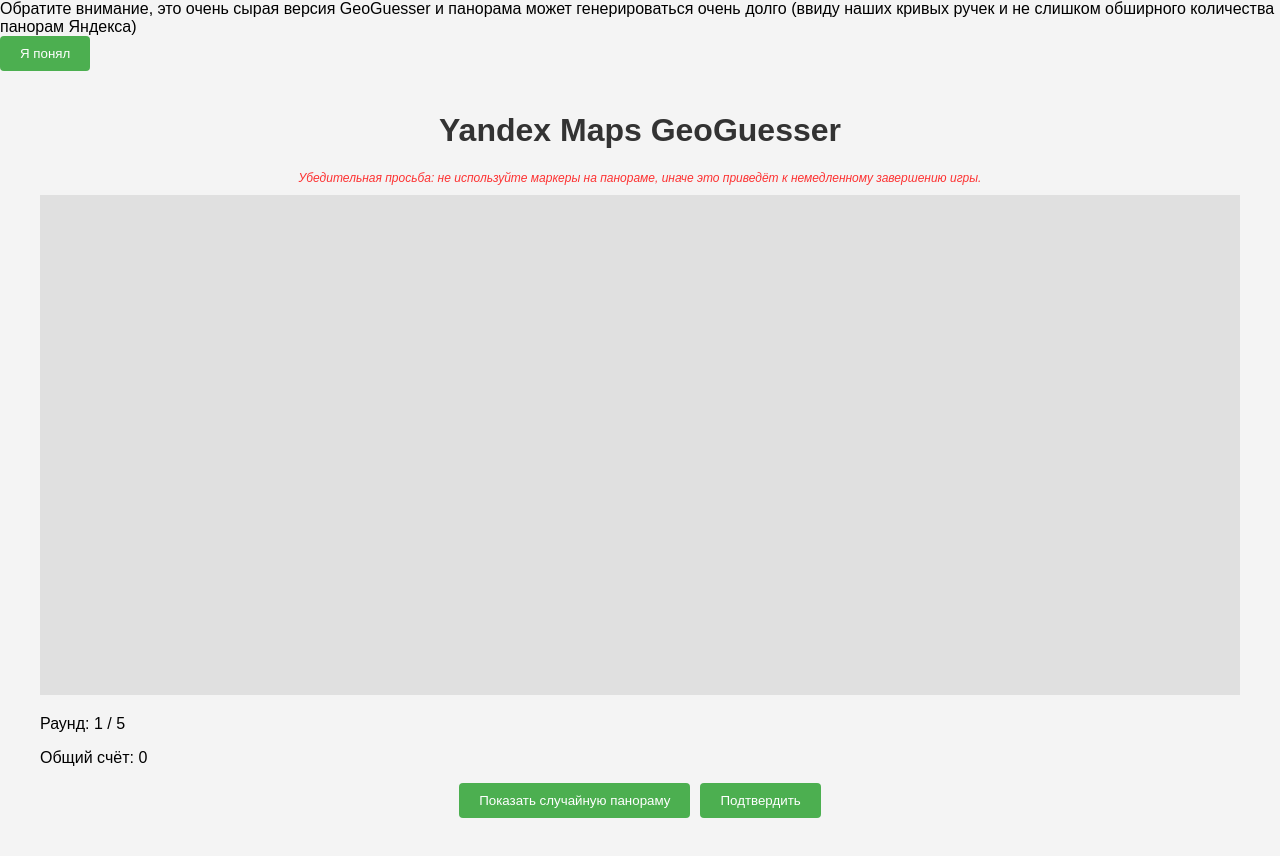
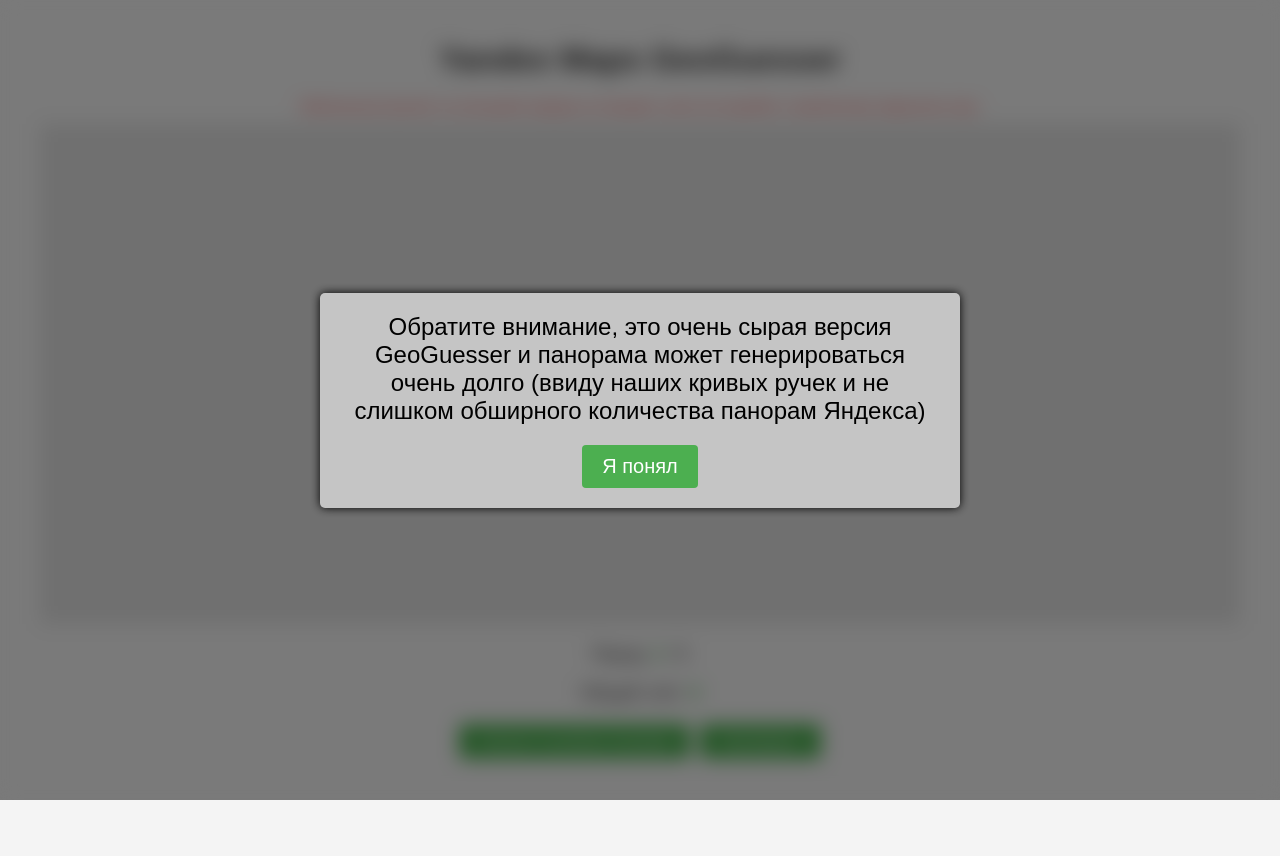
Before and after one commit to X4vi3/YaMapGeoGuesser, a website: page index.html in a window 1280 px wide. Drawn offline with nearby package versions, Linux system fonts and the light colour scheme.

Commit message:
Добавлены стили для новых контейнеров раундов и общего счёта.

```diff
--- a/styles.css
+++ b/styles.css
@@ -80,3 +80,63 @@
     cursor: not-allowed;
     opacity: 0.6;
 }
+
+/*ТЕСТ*/
+.b-container {
+    width: 200px;
+    height: 150px;
+    background-color: #ccc;
+    margin: 0px auto;
+    padding: 10px;
+    font-size: 30px;
+    color: #fff;
+}
+
+.b-popup {
+    width: 100%;
+    height: 100%;
+    background-color: rgba(0, 0, 0, 0.5);
+    overflow: hidden;
+    position: fixed;
+    top: 0;
+    left: 0;
+    display: flex;
+    justify-content: center;
+    align-items: center;
+    z-index: 9999;
+    backdrop-filter: blur(10px);
+}
+
+.b-popup .b-popup-content {
+    width: 600px;
+    max-width: 90%;
+    padding: 20px;
+    background-color: #c5c5c5;
+    border-radius: 5px;
+    box-shadow: 0 0 10px #000;
+    position: relative;
+    font-size: 24px;
+    text-align: center;
+}
+
+.hide_popup {
+    margin-top: 20px;
+    text-align: center;
+}
+
+.hide_popup button {
+    font-size: 20px;
+    padding: 10px 20px;
+}
+
+.score-board {
+    text-align: center;
+    margin-bottom: 20px;
+    font-size: 18px;
+    color: #333;
+}
+
+.score-board span {
+    font-weight: bold;
+    color: #4CAF50;
+}
```
